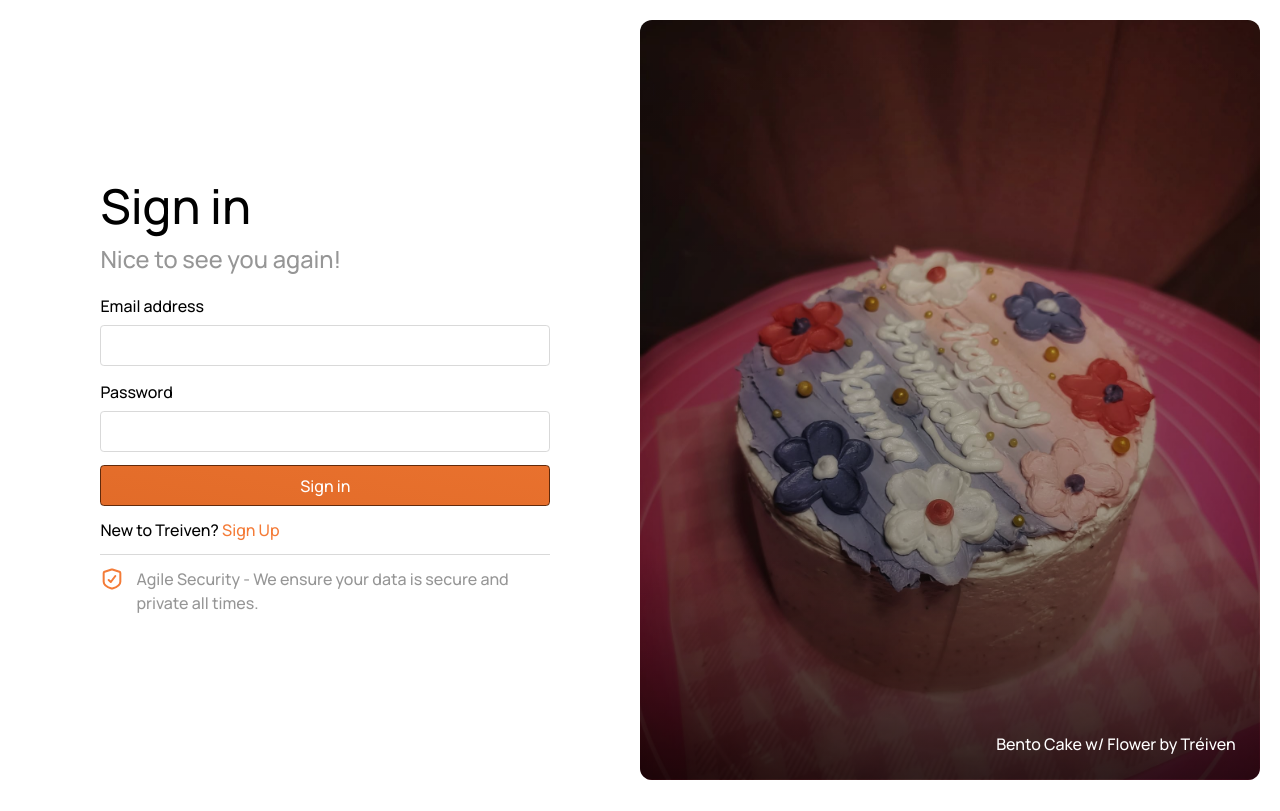
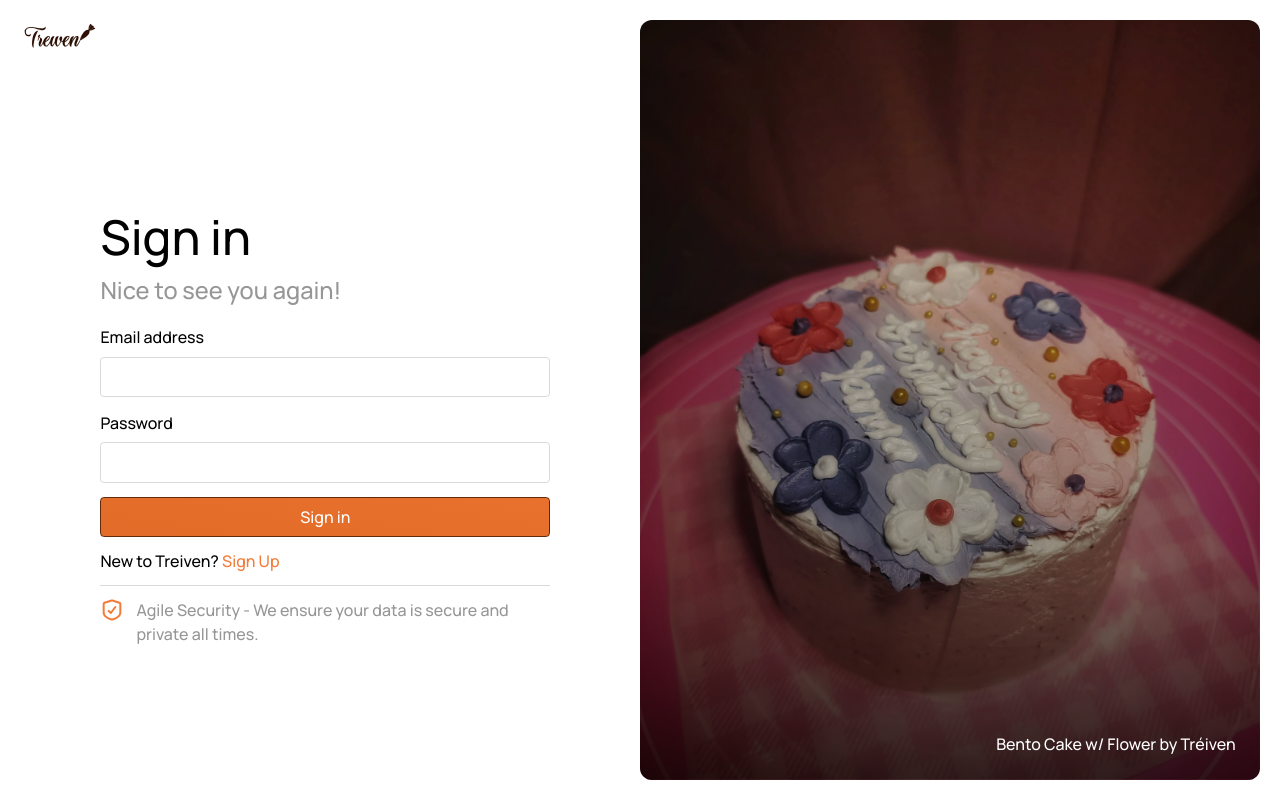
Before and after one commit to lash0000/im101, a PHP site: page /orcl/views/client/login/ in a window 1280 px wide. Before the commit the page ends 780 px from the top, so only its background shows below. Run offline with PHP 8.4, Linux system fonts and the light colour scheme; some libraries are stand-ins or nearby versions.

Commit message:
:lipstick: add brand before auth

```diff
--- a/views/client/login/index.php
+++ b/views/client/login/index.php
@@ -19,10 +19,15 @@
     <title>Treiven - Sign In</title>
 </head>
 
-<body>
+<body style="overflow: hidden;">
 
     <main class="login-grid-wrapper">
         <section class="login-container">
+            <div class="brand-logo">
+                <a href="../../../">
+                    <img src="../../../public/trieven.svg" alt="" />
+                </a>
+            </div>
             <div class="login-wrapper">
                 <header class="login-title">
                     <label>Sign in</label>
--- a/views/modules/bundles/Login.module.css
+++ b/views/modules/bundles/Login.module.css
@@ -1,5 +1,8 @@
 /* applicable for sign in and sign up page lmfao */
 
+.brand-logo {
+    width: 80px;
+}
 .login-grid-wrapper {
     display: grid;
     grid-template-columns: 100%;
```
Also changed, not shown: views/client/register/index.php (+6 -1 lines).
